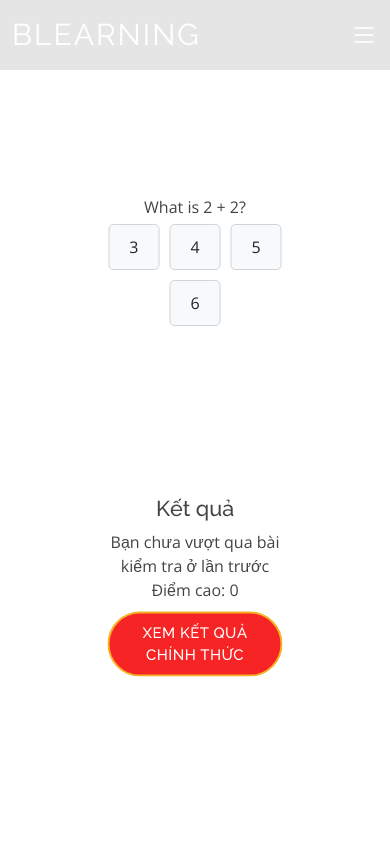
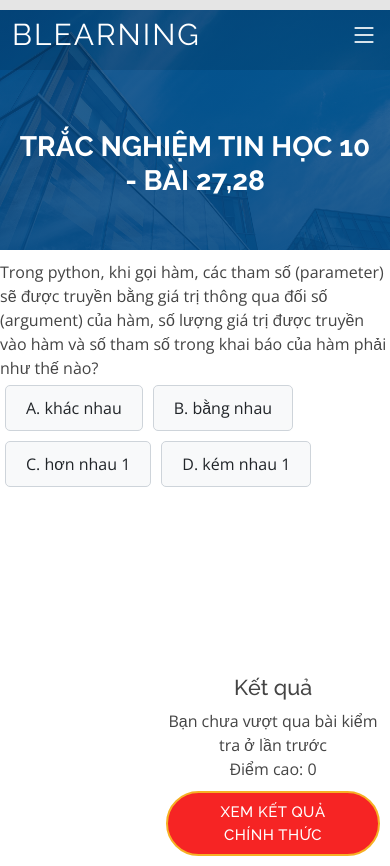
Before and after one commit to kademy-software/blearning, a plain HTML site: page trac_nghiem.html in a window 390 px wide. Before the commit the page ends 844 px from the top, so only its background shows below. Drawn offline with nearby package versions, Linux system fonts and the light colour scheme.

Commit message:
Update trac_nghiem.html

```diff
--- a/trac_nghiem.html
+++ b/trac_nghiem.html
@@ -84,9 +84,23 @@
 
     </div>
   </header><!-- End Header -->
+  <section id="cta" class="cta">
+    <div class="container">
 
+      <div class="row" data-aos="zoom-in">
+        <div class="col-lg-9 text-center text-lg-start">
+          <h3>TRẮC NGHIỆM TIN HỌC 10 - BÀI 27,28</h3>
+
+        </div>
+        <div class="col-lg-3 cta-btn-container text-center">
+
+        </div>
+      </div>
+
+    </div>
+  </section><!-- End Cta Section -->
   <main>
-    <div id="quiz-container" ">
+    <div id="quiz-container">
         <div>
 
         </div>
@@ -105,23 +119,25 @@
     </div>
   </main><!-- End #main -->
 <style>
+    @media (max-width: 768px) {
+        .cta-btn-container {
+          margin-top: 10px; /* Add margin-top for better spacing */
+        }
+    }
     #quiz-container {
-        position: absolute;
-        top: 30%;
-        left: 50%;
-        transform: translate(-50%, -50%);
-        text-align: center;
-
-        max-width: 1000px;
+        position: relative; /* Change position to relative */
+        top: 50%; /* Reset top position */
+        left: auto; /* Reset left position */
+        transform: none; /* Reset transform */
+        max-width: 100%; /* Set maximum width to fill the screen */
         border-radius: 10px;
         margin: 10px auto;
-
     }
     #result-container{
-        position: absolute;
-        top: 70%;
-        left: 50%;
-        transform: translate(-50%, -50%);
+        position:absolute; /* Change position to relative */
+        top: 80%; /* Reset top position */
+        left: 40%; /* Reset left position */
+        transform: none; /* Reset transform */
         text-align: center;
     }
     #submit-btn {
@@ -158,7 +174,10 @@
         background: #f62424;
         color: #fff;
     }
-
+    #cta {
+        height: 10px;
+        margin-top: 10px;
+    }
 
 </style>
   <!-- ======= Footer ======= -->
@@ -182,20 +201,33 @@
 <script>
     const quizData = [
     {
-        question: "What is 2 + 2?",
-        choices: ["3", "4", "5", "6"],
-        correct: "4"
+        question: "Trong python, khi gọi hàm, các tham số (parameter) sẽ được truyền bằng giá trị thông qua đối số (argument) của hàm, số lượng giá trị được truyền vào hàm và số tham số trong khai báo của hàm phải như thế nào?",
+        choices: ["A. khác nhau", "B. bằng nhau", "C. hơn nhau 1", "D. kém nhau 1"],
+        correct: "B. bằng nhau"
     },
     {
-        question: "What is 3 * 4?",
-        choices: ["9", "10", "11", "12"],
-        correct: "12"
+        question: "Trong python, tham số của hàm được định nghĩa khi khai báo hàm và được dùng như biến trong định nghĩa hàm. Đối số là giá trị được truyền vào khi gọi hàm là 3 đối số. Vậy số lượng tham số trong khai báo của hàm là bao nhiêu?",
+        choices: ["A. 1", "B. 2", "C. 3", "D. 0"],
+        correct: "C. 3"
     },
+    {
+        question: "Quan sát các câu lệnh cách truyền dữ liệu qua tham số trong ngôn ngữ python, cho biết có kết quả xuất ra gì? \n 1 >>> def f(a,b,c): \n 2 return a+b+c \n 3 >>> f(1,2,3)",
+        choices: ["A. Hàm f() có 3 tham số a,b,c và đối số là 1,2,3", "B. Hàm f() có 3 tham số a,b,c và đối số là 6", "C. Hàm f() có 1 tham số f và đối số là 6", "D. Hàm f() có 3 tham số 1,2,3 và đối số là a,b,c"],
+        correct: "A. Hàm f() có 3 tham số a,b,c và đối số là 1,2,3"
+    },
+    {
+        question: "Phát biểu nào sau đây là sai khi nói về ưu điểm chương trình con trong python?",
+        choices: ["A. Giúp việc lập trình trở lên dễ dàng hơn.", "B. Tránh được việc phải viết đi viết lại cùng một dãy lệnh.", "C. Chương trình dễ hiểu, dễ đọc.", "D. Khó phát hiện lỗi."],
+        correct: "D. Khó phát hiện lỗi."
+    },
+
+
     // Add more questions as needed
 ];
 
 let currentQuestion = 0;
 let score = 0;
+let he_so=2.5;
 
 const quizContainer = document.getElementById('quiz-container');
 const resultContainer = document.getElementById('result-container');
@@ -208,7 +240,7 @@ const submitButton = document.getElementById('submit-btn');
 
 // Function to get score from local storage
 function getSavedScore() {
-    const savedScore = localStorage.getItem('quizScore');
+    const savedScore = localStorage.getItem('quizScore27');
     if (savedScore !== null) {
         return parseInt(savedScore);
     } else {
@@ -221,21 +253,20 @@ function getSavedScore() {
 function displayPreviousScore() {
     const previousScore = getSavedScore();
 
-    if (previousScore == 2) {
-        scoreElement.textContent = `Bạn đã vượt qua bài kiểm tra (2/2 câu)`;
-    } else if (previousScore < 2) {
+    if (previousScore == 4) {
+        scoreElement.textContent = `Bạn đã vượt qua bài kiểm tra (4/4 câu)`;
+    } else if (previousScore < 4) {
         scoreElement.textContent = `Bạn chưa vượt qua bài kiểm tra ở lần trước`;
     }
 
     // Get the highest score
     let highestScore = parseInt(localStorage.getItem('highestScore')) || 0;
-
     if (previousScore > highestScore) {
         highestScore = previousScore;
         localStorage.setItem('highestScore', highestScore);
-        scoreElementMax.textContent = `Điểm cao: ${highestScore}`;
+        scoreElementMax.textContent = `Điểm cao: ${highestScore*he_so}`;
     } else {
-        scoreElementMax.textContent = `Điểm cao: ${highestScore}`;
+        scoreElementMax.textContent = `Điểm cao: ${highestScore*he_so}`;
     }
 
 }
@@ -272,10 +303,10 @@ function selectAnswer(choice) {
 function showResult() {
     quizContainer.style.display = 'none';
     resultContainer.style.display = 'block';
-    scoreElement.textContent = `Your score: ${score}`;
+    scoreElement.textContent = `Your score: ${score*he_so}`;
 
     // Save score to local storage
-    localStorage.setItem('quizScore', score);
+    localStorage.setItem('quizScore27', score);
 }
 
 // Start the quiz
```
